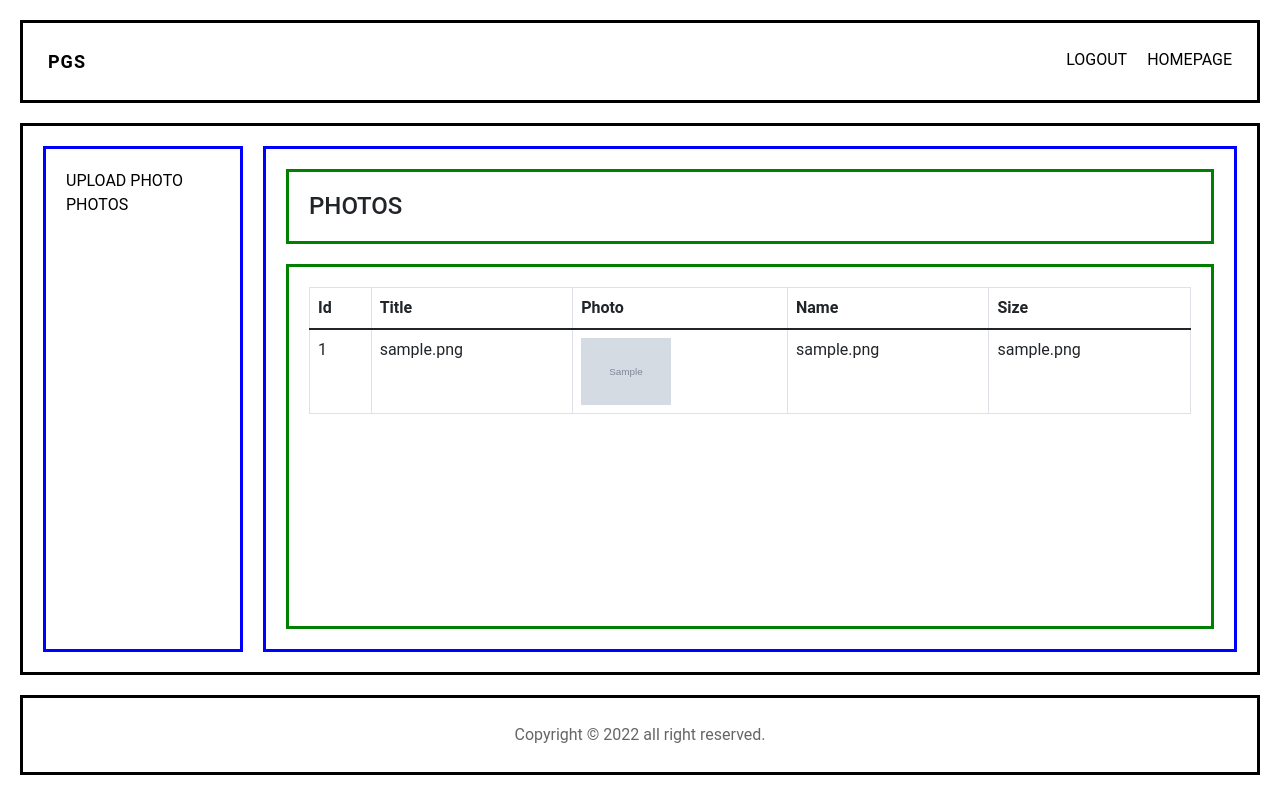
After one commit to touzaelhassan/PGS-PHP-OOP, a PHP site: page /admin/photos.php in a window 1280 px wide. The commit adds this page. Run offline with PHP 8.4, Linux system fonts and the light colour scheme; the visitor is signed in with stand-in values (Sample User, id 1); tables that the repository leaves empty or names only in its code hold one stand-in row (values such as "Sample post"); grey boxes marked "Sample" are stand-in pictures.

Commit message:
Coding The HTML and PHP for displaying photos on The admin dashboard

```diff
--- a/admin/classes/photo.php
+++ b/admin/classes/photo.php
@@ -10,7 +10,7 @@ class Photo
   public $photo_size;
 
   public $photo_temp_path;
-  public $upload_directory = "images";
+  static $upload_directory = "images";
   public $custom_errors = [];
   public $upload_errors = [
     UPLOAD_ERR_OK => "There is no error, the file uploaded with success",
@@ -140,7 +140,7 @@ class Photo
         return false;
       }
 
-      $target_path = "C:/xampp/htdocs/PGS-PHP-OOP/admin/$this->upload_directory/$this->photo_file_name";
+      $target_path = "C:/xampp/htdocs/PGS-PHP-OOP/admin/" . self::$upload_directory . "/" . $this->photo_file_name;
 
       if (file_exists($target_path)) {
         $this->custom_errors[] = "The file $this->photo_file_name already exists";
--- a/admin/css/style.css
+++ b/admin/css/style.css
@@ -108,6 +108,12 @@ a {
 }
 /* End Upload Photo Section */
 
+/* Start Photos Section */
+.table__photo {
+  width: 90px;
+}
+/* End Photos Section */
+
 /* Start Footer Section */
 .footer {
   border: 3px solid #000;
--- a/admin/includes/sidebar.php
+++ b/admin/includes/sidebar.php
@@ -1,5 +1,6 @@
 <aside class="sidebar">
   <div class="sidebar__content">
     <a href="./upload_photo.php">UPLOAD PHOTO</a>
+    <a href="./photos.php">PHOTOS</a>
   </div>
 </aside>
--- /dev/null
+++ b/admin/photos.php
@@ -0,0 +1,47 @@
+<?php include './includes/head.php'; ?>
+
+<?php if (!isset($_SESSION["user_id"])) header("location: login.php"); ?>
+
+<?php
+
+$photos = Photo::get_photos();
+
+
+?>
+
+<?php include './includes/header.php'; ?>
+
+<div class="dashboard">
+  <?php include './includes/sidebar.php'; ?>
+  <div class="dashboard__container">
+    <h4 class="dashboard__title">PHOTOS</h4>
+    <div class="dashboard__content">
+      <table class="table table-bordered table__photos">
+        <thead>
+          <tr>
+            <th>Id</th>
+            <th>Title</th>
+            <th>Photo</th>
+            <th>Name</th>
+            <th>Size</th>
+          </tr>
+        </thead>
+        <tbody>
+          <?php foreach ($photos as $photo) : ?>
+            <tr>
+              <td><?php echo $photo->photo_id; ?></td>
+              <td><?php echo $photo->photo_title; ?></td>
+              <td><img src="<?php echo Photo::$upload_directory . "/" . $photo->photo_file_name; ?>" class="table__photo"></td>
+              <td><?php echo $photo->photo_file_name; ?></td>
+              <td><?php echo $photo->photo_size; ?></td>
+            </tr>
+          <?php endforeach ?>
+        </tbody>
+      </table>
+    </div>
+  </div>
+</div>
+
+<?php include './includes/footer.php'; ?>
+
+<?php include './includes/foot.php'; ?>
```
Also changed, not shown: admin/5.jpg (added), admin/images/4.jpg (added), admin/images/5.jpg (added).
